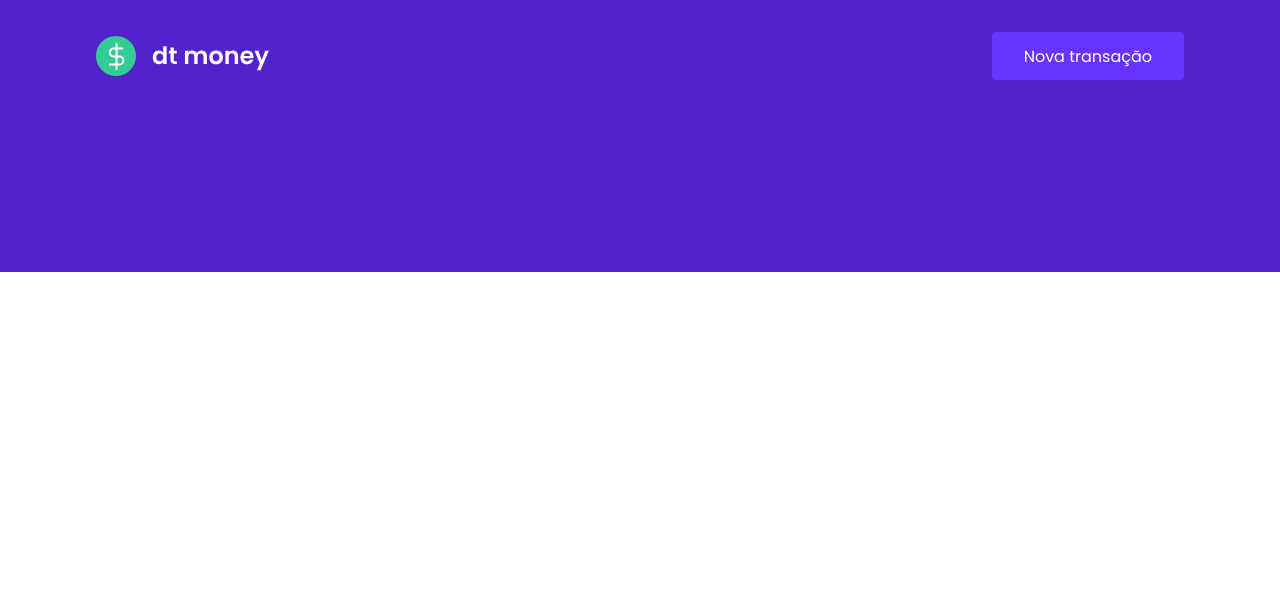
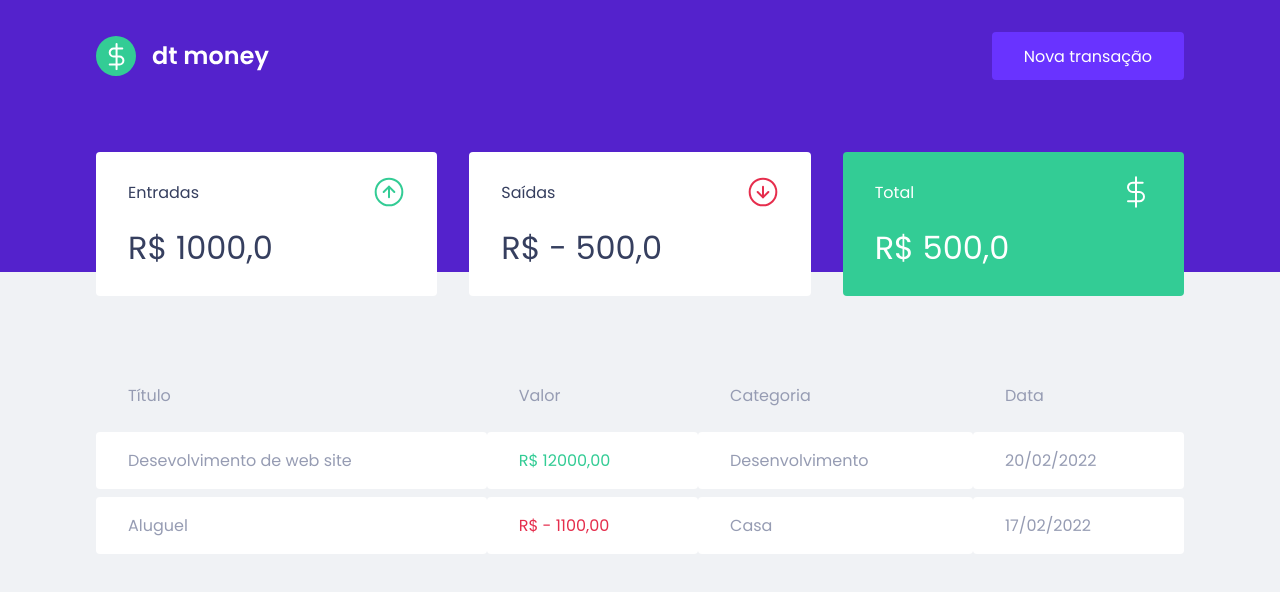
Before and after one commit to AdrianoAS/ignite-dtmoney, a React (Create React App) app: page / in a window 1280 px wide. Shown: the top 592 px of the page. Built offline with nearby package versions, Linux system fonts and the light colour scheme.

Commit message:
Criado component de Summary e TransitionTable

```diff
--- a/public/index.html
+++ b/public/index.html
@@ -9,7 +9,7 @@
 
     <link rel="shortcut icon" href="favicon.png" type="image/png" />
     <link
-      href="https://fonts.googleapis.com/css2?family=Lato:wght@400;700&family=Poppins:wght@400;600&display=swap"
+      href="https://fonts.googleapis.com/css2?family=Lato:wght@400;500;700&family=Poppins:wght@400;600&display=swap"
       rel="stylesheet"
     />
 
--- a/src/App.tsx
+++ b/src/App.tsx
@@ -1,10 +1,13 @@
+import { Header } from "./components/Header";
+import { Dashboard } from "./components/Dashboard";
+
 import { GlobalStyled } from "./styles/globalstyle";
-import { Header } from "./components/Header";
 
 export function App() {
   return (
     <>
       <Header />
+      <Dashboard />
       <GlobalStyled />
     </>
   );
--- /dev/null
+++ b/src/components/Dashboard/index.tsx
@@ -0,0 +1,12 @@
+import { Summary } from "../Summary";
+import { TransationTable } from "../TransationTable";
+import { Container } from "./style";
+
+export function Dashboard() {
+  return (
+    <Container>
+      <Summary />
+      <TransationTable />
+    </Container>
+  );
+}
--- /dev/null
+++ b/src/components/Dashboard/style.ts
@@ -0,0 +1,7 @@
+import styled from "styled-components";
+
+export const Container = styled.main`
+  max-width: 1120px;
+  margin: 0 auto;
+  padding: 2.5rem 1rem;
+`;
--- /dev/null
+++ b/src/components/Summary/index.tsx
@@ -0,0 +1,33 @@
+import incomeImg from "../../assets/income.svg";
+import outcomeImg from "../../assets/outcome.svg";
+import totalImg from "../../assets/total.svg";
+
+import { Container } from "./style";
+
+export function Summary() {
+  return (
+    <Container>
+      <div>
+        <header>
+          <p>Entradas</p>
+          <img src={incomeImg} alt="Entradas" />
+        </header>
+        <strong>R$ 1000,0</strong>
+      </div>
+      <div>
+        <header>
+          <p>Saídas</p>
+          <img src={outcomeImg} alt="Saídas" />
+        </header>
+        <strong>R$ - 500,0</strong>
+      </div>
+      <div className="highlight-background">
+        <header>
+          <p>Total</p>
+          <img src={totalImg} alt="Total" />
+        </header>
+        <strong>R$ 500,0</strong>
+      </div>
+    </Container>
+  );
+}
--- /dev/null
+++ b/src/components/Summary/style.ts
@@ -0,0 +1,34 @@
+import styled from "styled-components";
+
+export const Container = styled.div`
+  display: grid;
+  grid-template-columns: repeat(3, 1fr);
+  gap: 2rem;
+  margin-top: -10rem;
+
+  div {
+    background: var(--shape);
+    padding: 1.5rem 2rem;
+    border-radius: 0.25rem;
+    color: var(--text-title);
+
+    header {
+      display: flex;
+      align-items: center;
+      justify-content: space-between;
+    }
+
+    strong {
+      display: block;
+      margin-top: 1rem;
+      font-size: 2rem;
+      font-weight: 500;
+      line-height: 3rem;
+    }
+
+    &.highlight-background {
+      background: var(--green);
+      color: #fff;
+    }
+  }
+`;
--- /dev/null
+++ b/src/components/TransationTable/index.tsx
@@ -0,0 +1,32 @@
+import { Container } from "./style";
+
+export function TransationTable() {
+  return (
+    <Container>
+      <table>
+        <thead>
+          <tr>
+            <th>Título</th>
+            <th>Valor</th>
+            <th>Categoria</th>
+            <th>Data</th>
+          </tr>
+        </thead>
+        <tbody>
+          <tr>
+            <td>Desevolvimento de web site</td>
+            <td className="deposit">R$ 12000,00</td>
+            <td>Desenvolvimento</td>
+            <td>20/02/2022</td>
+          </tr>
+          <tr>
+            <td>Aluguel</td>
+            <td className="widthdraw">R$ - 1100,00</td>
+            <td>Casa</td>
+            <td>17/02/2022</td>
+          </tr>
+        </tbody>
+      </table>
+    </Container>
+  );
+}
--- /dev/null
+++ b/src/components/TransationTable/style.ts
@@ -0,0 +1,38 @@
+import styled from "styled-components";
+
+export const Container = styled.div`
+  margin-top: 4rem;
+
+  table {
+    width: 100%;
+    border-spacing: 0 0.5rem;
+
+    th {
+      color: var(--text-body);
+      font-weight: 400;
+      padding: 1rem 2rem;
+      text-align: left;
+      line-height: 1.5rem;
+    }
+
+    td {
+      padding: 1rem 2rem;
+      border: 0;
+      background: var(--shape);
+      color: var(--text-body);
+      border-radius: 0.25rem;
+
+      ::first-child {
+        color: var(--text-title);
+      }
+
+      &.deposit {
+        color: var(--green);
+      }
+
+      &.widthdraw {
+        color: var(--red);
+      }
+    }
+  }
+`;
--- a/src/styles/globalstyle.ts
+++ b/src/styles/globalstyle.ts
@@ -6,6 +6,7 @@
         --background: #f0f2f5;
         --red: #E52E4D;
         --blue: #5422cc;
+        --green: #33cc95;
 
         --blue-light: #6933ff;
 
@@ -32,7 +33,7 @@
     }
 
     body{
-        background: (----background);
+        background: var(--background);
         -webkit-font-smoothing: antialiased;
     }
 
```
